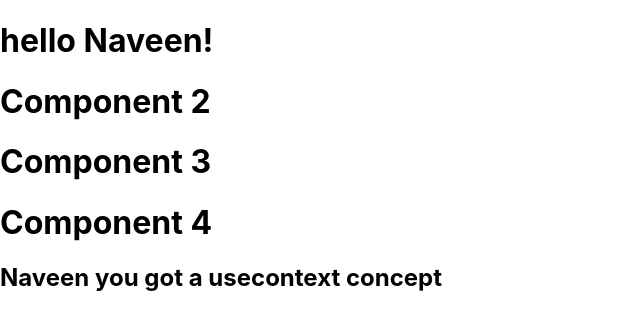
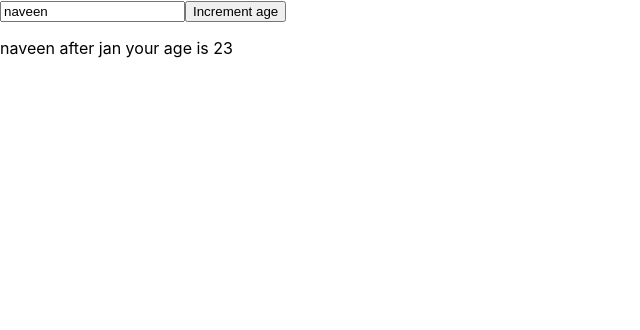
Before and after one commit to Naveenmehta81/REACTTASK, a React (Create React App) app in the folder reactmini/reactmini/: page / in a window 1280 px wide. Shown: the top 330 px of the page, without its empty margins (0-640 px from the left). Built offline with nearby package versions, Linux system fonts and the light colour scheme.

Commit message:
redux
Redux toolkit

```diff
--- a/reactmini/reactmini/src/App.js
+++ b/reactmini/reactmini/src/App.js
@@ -3,9 +3,13 @@ import './App.css';
 import IncordecCounter from './counter.js';
 import PropsDrilling from './concept/Propsdrilling.js'
 import Component1 from './concept/Usecontext.js'
+import Useref from './concept/Useref.js';
+import Usereducer  from './concept/Usereducer.jsx';
 function App() {
   return (
-      <Component1/>
+      //<Component1/>
+      //<Useref/>
+      <Usereducer/>
   );
 }
 
--- /dev/null
+++ b/reactmini/reactmini/src/concept/Usereducer.jsx
@@ -0,0 +1,58 @@
+import React, { act } from 'react'
+import { useReducer } from 'react'
+
+
+function  reducer(state , action ){
+           switch(action.type){
+               case 'increment' :{
+                return{
+                    name : state.name,
+                    age : state.age + 1
+                }
+               }
+               case 'namechange' :{
+                return{
+                    name : action.nextName,
+                    age : state.age
+                }
+               }
+           }
+
+}
+
+
+const initialstate  = { name : 'naveen' , age : 23 };
+
+
+
+
+
+function  Usereducer () {
+       const[state , dispatch ] = useReducer(reducer , initialstate  );
+
+
+       function handelclick(){
+      dispatch({type : 'increment'});
+}
+
+function handleinput(event){
+        dispatch ({
+            type : "namechange",
+            nextName : event.target.value
+        });
+}
+
+  return (
+    <div>
+        <input
+        type='text '
+         value={state.name}
+         onChange={handleinput}/>
+        <button onClick={handelclick}>Increment age </button>
+        <p> {state.name} after jan your age is {state.age}</p>
+    </div>
+  )
+}
+
+
+export default  Usereducer;
--- /dev/null
+++ b/reactmini/reactmini/src/concept/Useref.js
@@ -0,0 +1,53 @@
+import React      from 'react'
+import {  useState , useRef } from 'react';
+
+
+function Useref(){
+    const[Timer , setTimer] = useState(0);
+    // const countref = useRef(0);
+
+    // function handleclick(){
+    //     countref.current = countref.current +1;
+    //     console.log("clilked" , countref.current ,"iteme");
+    // }
+
+    const timeref = useRef(null);
+function startimer(){
+    timeref.current = setInterval(() =>{
+        setTimer( Timer =>Timer+1)
+    } , 1000);
+}
+function stoptimer(){
+clearInterval(timeref.current)
+timeref.current= null;
+
+
+}
+function resetimer(){
+    stoptimer()
+    setTimer(0);
+}
+
+
+
+    return(
+        <div>
+          <h1>stopwatch :{Timer} second</h1>
+          <br/>
+          <button onClick={startimer}>Start</button>
+          <br/>
+          <br/>
+           <button onClick={stoptimer}>stop</button>
+          <br/>
+          <br/>
+           <button onClick={resetimer}>reset</button>
+          <br/>
+          <br/>
+        </div>
+        // <button onClick={handleclick}>click me </button>
+    )
+
+}
+
+
+export default Useref;
--- a/reactmini/reactmini/src/index.js
+++ b/reactmini/reactmini/src/index.js
@@ -55,7 +55,7 @@ import reportWebVitals from './reportWebVitals';
 const root = ReactDOM.createRoot(document.getElementById('root'));
 root.render(
 
-    <App />
+     <App />
 
 
 
```
